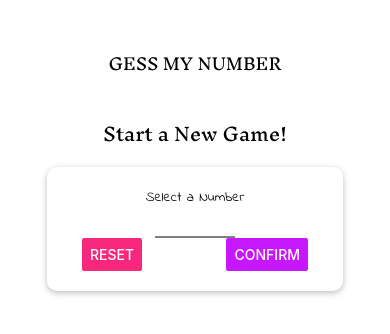
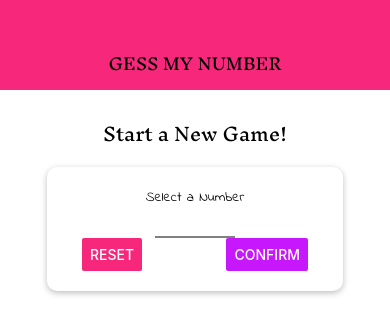
Before and after one commit to MostafaIn/Gess-Number-RN-Game, a React Native app: screen / in a window 390 px wide. Shown: the top 334 px of the page. Built offline with nearby package versions, Linux system fonts and the light colour scheme.

Commit message:
103. Wrap Up

```diff
--- a/App.js
+++ b/App.js
@@ -1,5 +1,5 @@
 import React, { useState} from 'react';
-import { StyleSheet, View } from 'react-native';
+import { StyleSheet, View, SafeAreaView } from 'react-native';
 
 import * as Font from 'expo-font';
 import { AppLoading } from 'expo';
@@ -53,10 +53,10 @@ const fetchFonts = () =>{
    }
   //  console.log('font',fontLoaded);
   return (
-    <View style={styles.container}>
+    <SafeAreaView style={styles.container}>
       <Header title="GESS MY NUMBER" />
       { content }
-    </View>
+    </SafeAreaView>
   );
 }
 export default App;
--- a/components/Header.js
+++ b/components/Header.js
@@ -1,12 +1,24 @@
-import React from 'react'
-import { StyleSheet, Text, View, Platform } from 'react-native'
+import React, { useState, useEffect } from 'react'
+import { StyleSheet, Text, View, Platform, Dimensions } from 'react-native'
 
 import TitleText from './TitleText'
 import Colors from '../constants/colors'
 
 const Header = ({title}) => {
+    const [headerWidth, setHeaderWidth] = useState(Dimensions.get('window').width / 4)
+
+    useEffect(() => {
+        const updateLayout = () =>{
+            setHeaderWidth(Dimensions.get('window').width / 4)
+        }
+        Dimensions.addEventListener('change', updateLayout);
+        return () => {
+            Dimensions.removeEventListener('change', updateLayout);
+        }
+    });
+console.log('w', headerWidth)
     return (
-        <View style={{...styles.headerBase, ...Platform.select({
+        <View style={{backgroundColor: headerWidth < 200 ? Colors.primary : 'white', ...styles.headerBase, ...Platform.select({
             ios: styles.headerIos,
             andriod: styles.headerAndriod
         })}}>
@@ -26,7 +38,7 @@ const styles = StyleSheet.create({
         justifyContent:'center',
     },
     headerIos:{
-        backgroundColor:Colors.primary,
+        // backgroundColor: Colors.primary,
         borderBottomWidth: 2
     },
     headerAndriod:{
--- a/screens/GameScreen.js
+++ b/screens/GameScreen.js
@@ -24,7 +24,7 @@ const generateRandomBetween = (min, max, exclude) =>{
 
 const GameScreen = ({userChoice, onGameOver}) => {
 
-    ScreenOrientation.lockAsync(ScreenOrientation.OrientationLock.PORTRAIT);
+    // ScreenOrientation.lockAsync(ScreenOrientation.OrientationLock.PORTRAIT);
 
     const [currentGuess, setCurrentGuess] = useState(
         generateRandomBetween(1, 100, userChoice)
```
